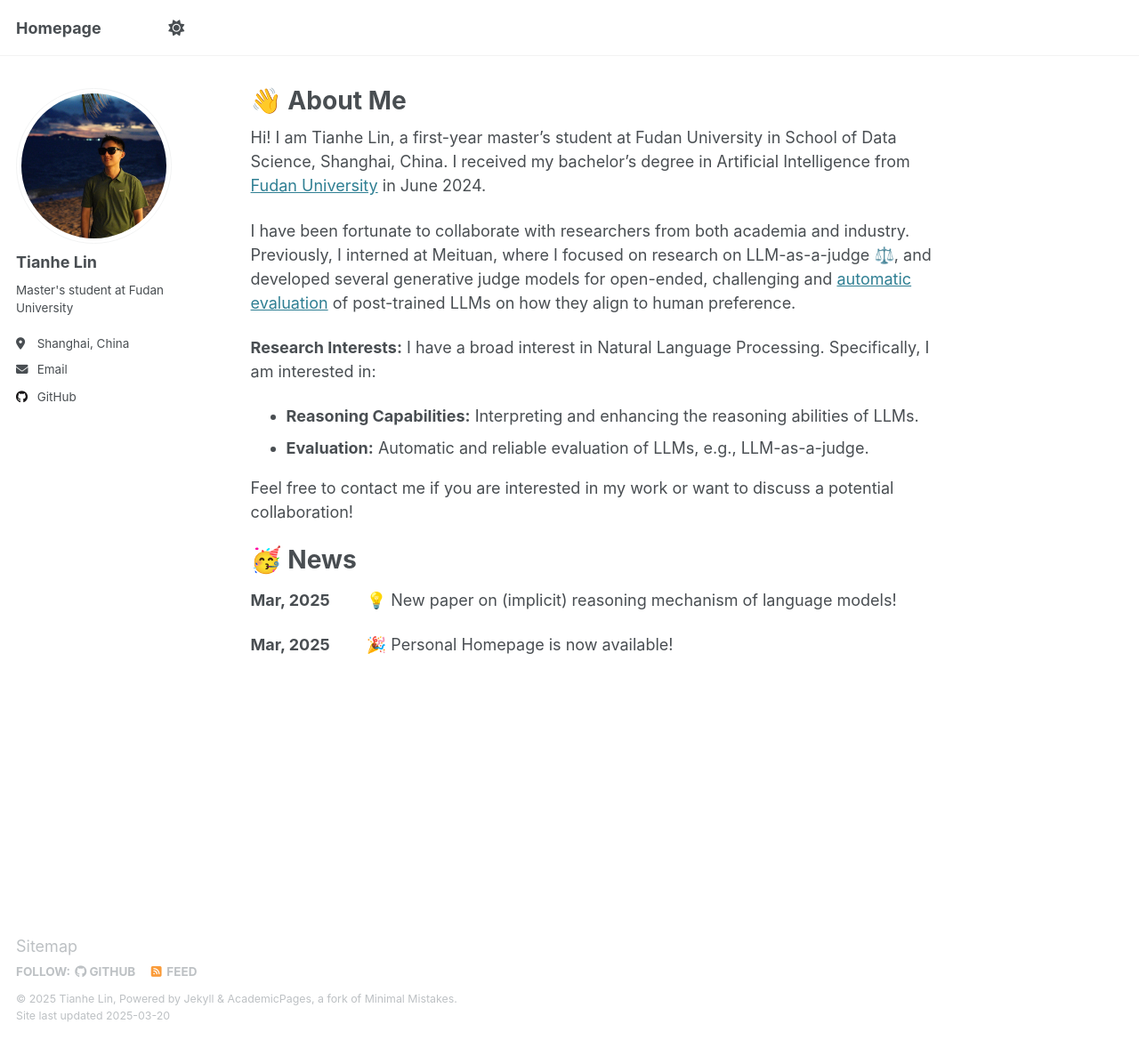
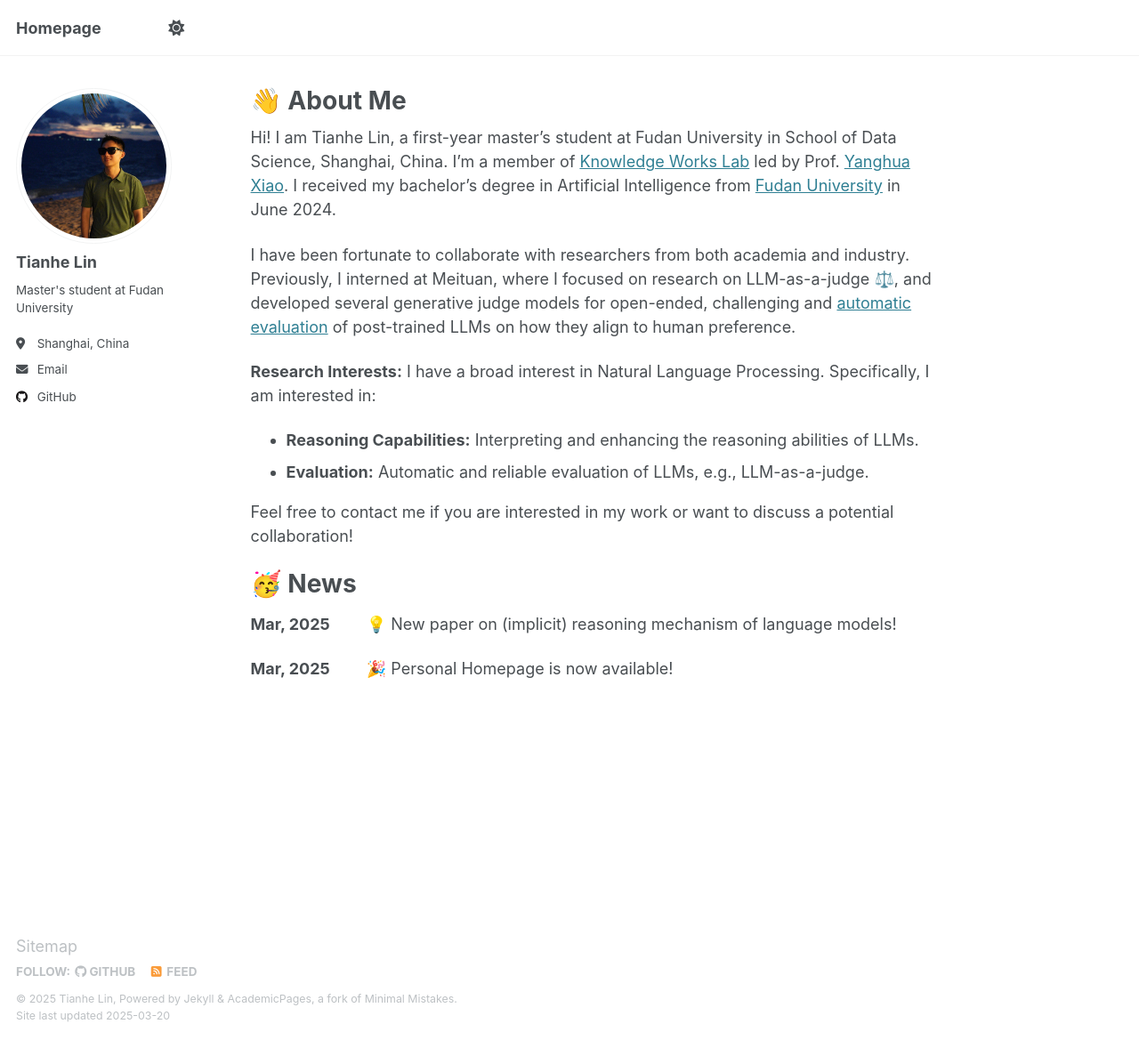
Before and after one commit to TianheL/TianheL.github.io, a Jekyll site: the page built from _pages/about.md, in a window 1280 px wide and 1169 px high. Shown: the whole window at 89% size. Built offline with Jekyll 4.4.1, drawn with Linux system fonts in a browser that asks for light colours; emoji names are drawn with the system emoji font.

Commit message:
update about

```diff
--- a/_pages/about.md
+++ b/_pages/about.md
@@ -8,6 +8,7 @@ redirect_from:
 ---
 
 Hi! I am Tianhe Lin, a first-year master's student at Fudan University in School of Data Science, Shanghai, China.
+I'm a member of [Knowledge Works Lab](http://kw.fudan.edu.cn/) led by Prof. [Yanghua Xiao](https://scholar.google.com/citations?user=odFW4FoAAAAJ&hl=en&oi=ao).
 I received my bachelor's degree in Artificial Intelligence from [Fudan University](https://www.fudan.edu.cn/) in June 2024.
 
 I have been fortunate to collaborate with researchers from both academia and industry.
```
